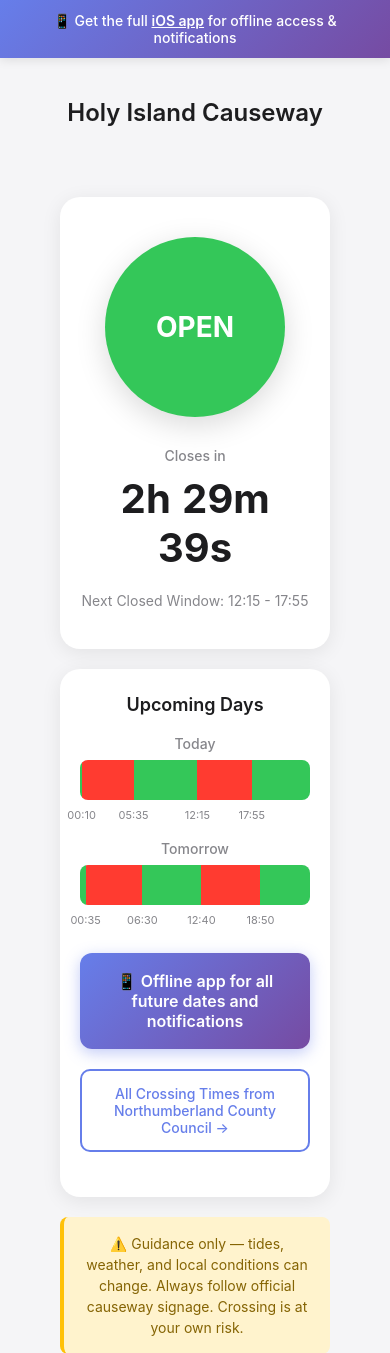
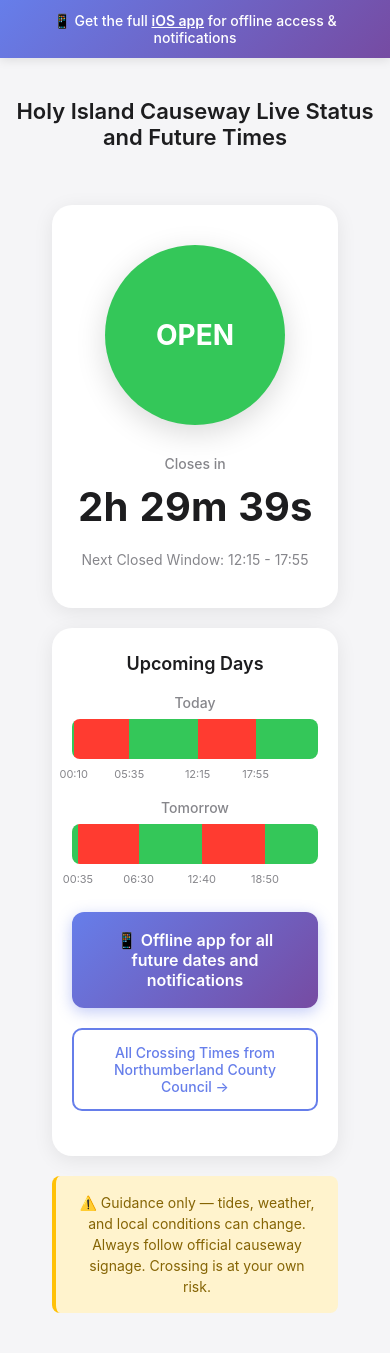
Before and after one commit to leon44/causewaywebapp, a Flask app: page / in a window 390 px wide. Shown: the top 1353 px of the page. Run offline with Flask 3, Linux system fonts and the light colour scheme.

Commit message:
Reduce mobile side padding and update page title for better mobile UX

```diff
--- a/templates/index.html
+++ b/templates/index.html
@@ -68,9 +68,15 @@
             padding: 20px;
         }
 
+        @media (max-width: 480px) {
+            .container {
+                padding: 20px 12px;
+            }
+        }
+
         header {
             text-align: center;
-            margin-bottom: 30px;
+            margin-bottom: 20px;
             padding-top: 20px;
         }
 
@@ -282,7 +288,11 @@
             }
 
             h1 {
-                font-size: 24px;
+                font-size: 22px;
+            }
+
+            header {
+                margin-bottom: 15px;
             }
         }
     </style>
@@ -294,7 +304,7 @@
 
     <div class="container">
         <header>
-            <h1>Holy Island Causeway</h1>
+            <h1>Holy Island Causeway Live Status and Future Times</h1>
         </header>
 
         <div id="app" class="loading">
```
